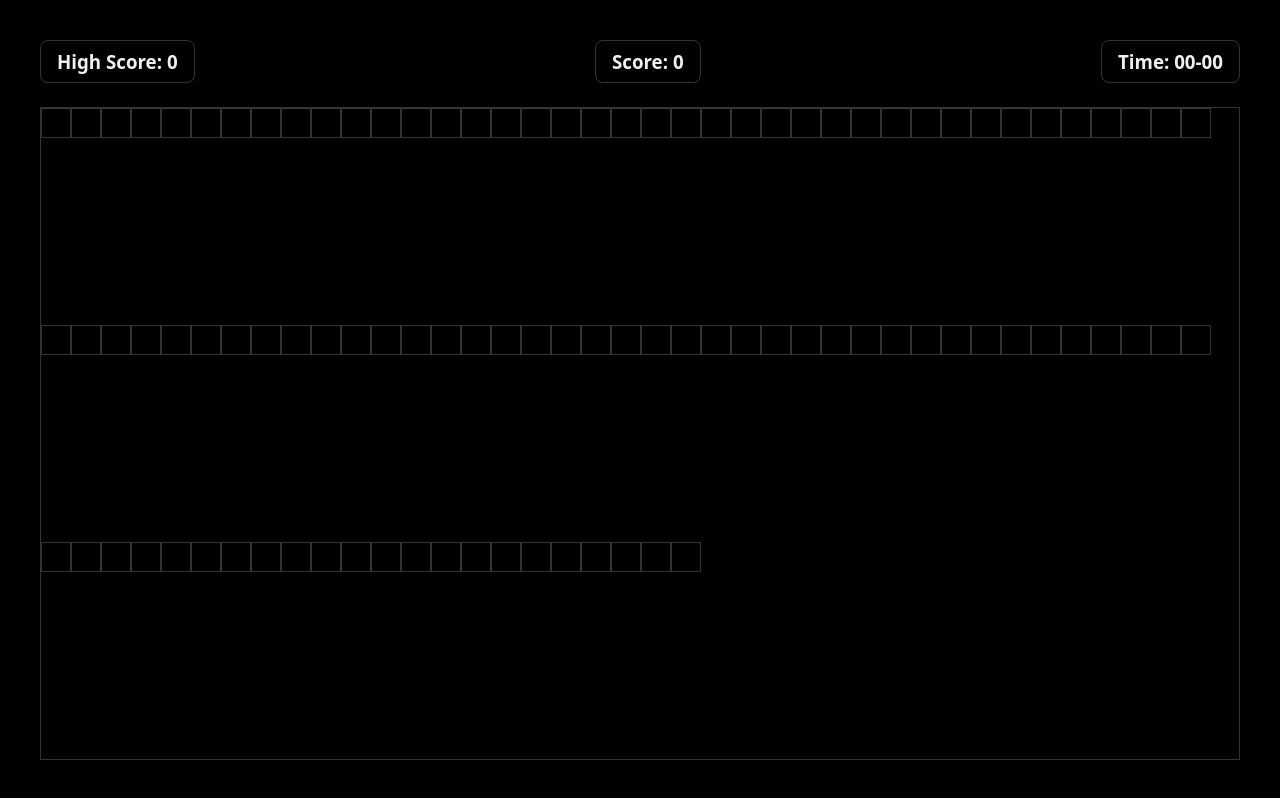
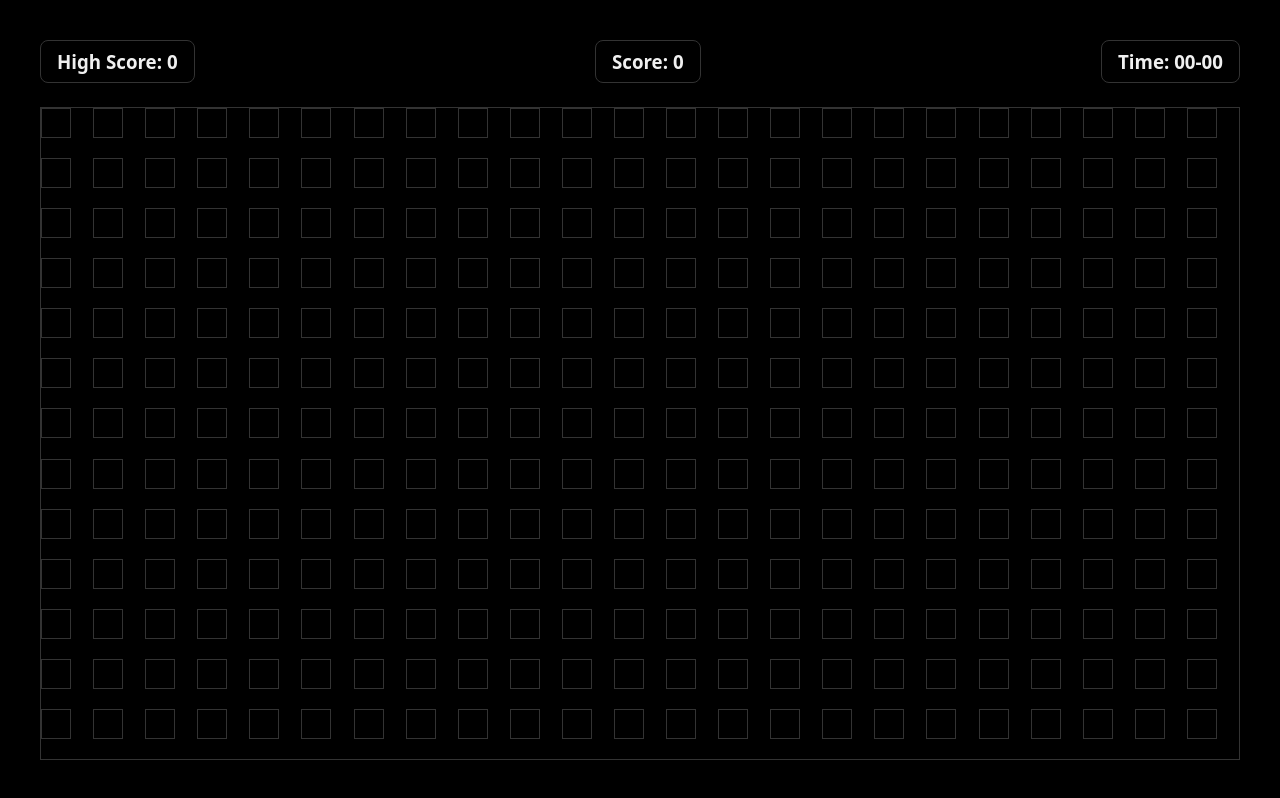
Before and after one commit to BhoomiArora24/jsCourse, a plain HTML site: page practice/Snake-Game/index.html in a window 1280 px wide. Drawn offline with Linux system fonts and the light colour scheme.

Commit message:
project practice

```diff
--- a/practice/Snake-Game/index.html
+++ b/practice/Snake-Game/index.html
@@ -27,108 +27,9 @@
                 </div>
             </div>
             <div class="board">
-                <div class="block"></div>
-                <div class="block"></div>
-                <div class="block"></div>
-                <div class="block"></div>
-                <div class="block"></div>
-                <div class="block"></div>
-                <div class="block"></div>
-                <div class="block"></div>
-                <div class="block"></div>
-                <div class="block"></div>
-                <div class="block"></div>
-                <div class="block"></div>
-                <div class="block"></div>
-                <div class="block"></div>
-                <div class="block"></div>
-                <div class="block"></div>
-                <div class="block"></div>
-                <div class="block"></div>
-                <div class="block"></div>
-                <div class="block"></div>
-                <div class="block"></div>
-                <div class="block"></div>
-                <div class="block"></div>
-                <div class="block"></div>
-                <div class="block"></div>
-                <div class="block"></div>
-                <div class="block"></div>
-                <div class="block"></div>
-                <div class="block"></div>
-                <div class="block"></div>
-                <div class="block"></div>
-                <div class="block"></div>
-                <div class="block"></div>
-                <div class="block"></div>
-                <div class="block"></div>
-                <div class="block"></div>
-                <div class="block"></div>
-                <div class="block"></div>
-                <div class="block"></div>
-                <div class="block"></div>
-                <div class="block"></div>
-                <div class="block"></div>
-                <div class="block"></div>
-                <div class="block"></div>
-                <div class="block"></div>
-                <div class="block"></div>
-                <div class="block"></div>
-                <div class="block"></div>
-                <div class="block"></div>
-                <div class="block"></div>
-                <div class="block"></div>
-                <div class="block"></div>
-                <div class="block"></div>
-                <div class="block"></div>
-                <div class="block"></div>
-                <div class="block"></div>
-                <div class="block"></div>
-                <div class="block"></div>
-                <div class="block"></div>
-                <div class="block"></div>
-                <div class="block"></div>
-                <div class="block"></div>
-                <div class="block"></div>
-                <div class="block"></div>
-                <div class="block"></div>
-                <div class="block"></div>
-                <div class="block"></div>
-                <div class="block"></div>
-                <div class="block"></div>
-                <div class="block"></div>
-                <div class="block"></div>
-                <div class="block"></div>
-                <div class="block"></div>
-                <div class="block"></div>
-                <div class="block"></div>
-                <div class="block"></div>
-                <div class="block"></div>
-                <div class="block"></div>
-                <div class="block"></div>
-                <div class="block"></div>
-                <div class="block"></div>
-                <div class="block"></div>
-                <div class="block"></div>
-                <div class="block"></div>
-                <div class="block"></div>
-                <div class="block"></div>
-                <div class="block"></div>
-                <div class="block"></div>
-                <div class="block"></div>
-                <div class="block"></div>
-                <div class="block"></div>
-                <div class="block"></div>
-                <div class="block"></div>
-                <div class="block"></div>
-                <div class="block"></div>
-                <div class="block"></div>
-                <div class="block"></div>
-                <div class="block"></div>
-                <div class="block"></div>
-                <div class="block"></div>
             </div>
         </section>
     </main>
+    <script src="script.js"></script>
 </body>
 </html>
--- /dev/null
+++ b/practice/Snake-Game/script.js
@@ -0,0 +1,28 @@
+const board = document.querySelector(".board");
+const blockHeight = 50;
+const blockWidth = 50;
+
+const cols = Math.floor(board.clientWidth / blockWidth);
+const rows = Math.floor(board.clientHeight / blockHeight);
+
+//so as we need to store the indexes we need to create a 2d array but by default js doesnor create 2d array
+//therefore we'll create a 1D array overhere and will convert it into an 2d array in runtime
+const blocks = [];
+
+// for(let i = 0; i < rows*cols; i++){
+//     const block = document.createElement('div');
+//     block.classList.add("block");
+//     board.appendChild(block);
+// }
+
+//FPS (Frame per second ) == ek second me frame kitna change hoga
+
+for (let row = 0; row < rows; row++) {
+  for (let col = 0; col < cols; col++) {
+    const block = document.createElement("div");
+    block.classList.add("block");
+    board.appendChild(block);
+    // block.innerText= `${row},${col}`
+    blocks[`${row} - ${col}`] = block;
+  }
+}
--- a/practice/Snake-Game/style.css
+++ b/practice/Snake-Game/style.css
@@ -83,7 +83,8 @@ section .infos {
     border: 1px solid var(--border-primary-color);
     flex-grow: 1;
     display: grid;
-    grid-template-columns: repeat(auto-fill, 30px);
+    grid-template-columns: repeat(auto-fill, minmax(50px, 1fr));
+    grid-template-rows: repeat(auto-fill, minmax(50px, 1fr));
 }
 
 .block{
```
